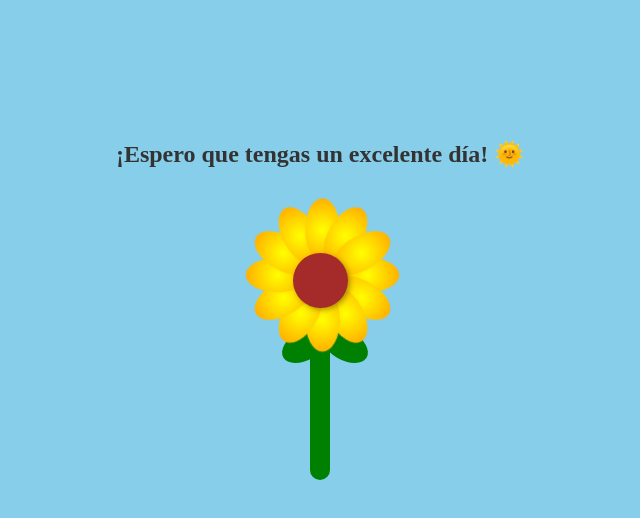
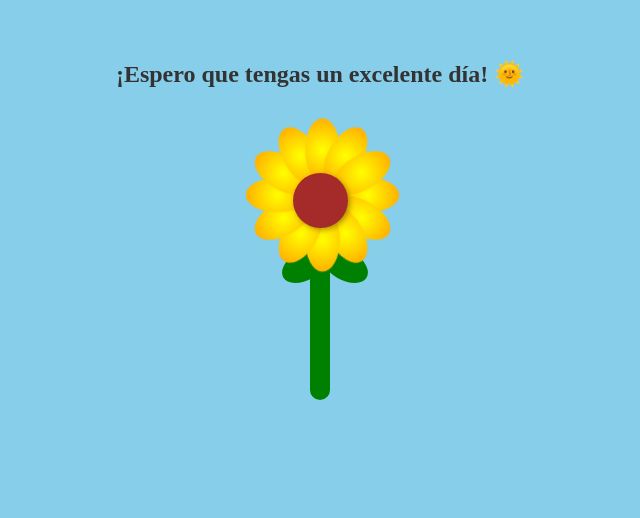
Before and after one commit to AnthonyBarros32/Girasol, a plain HTML site: page index.html in a window 1280 px wide. Shown: the part 240-758 px from the top of the page, without its empty margins (320-960 px from the left). Drawn offline with Linux system fonts and the light colour scheme.

Commit message:
Alinear Girasol

```diff
--- a/styles.css
+++ b/styles.css
@@ -5,7 +5,7 @@
 }
 .mensaje {
     position: absolute;
-    top: 380px; /* Ajusta este valor para que esté más cerca de la flor */
+    top: 300px; /* Ajusta este valor para que esté más cerca de la flor */
     font-size: 24px;
     font-weight: bold;
     color: #333;
@@ -21,7 +21,7 @@ body {
     justify-content: center;
     align-items: center;
     height: 100vh;
-    position: relative; /* Para que el mensaje esté encima */
+    margin: 0;
 }
 
 /* Contenedor principal */
@@ -30,6 +30,7 @@ body {
     display: flex;
     flex-direction: column;
     align-items: center;
+    transform: translateY(-80px);
 }
 
 
```
